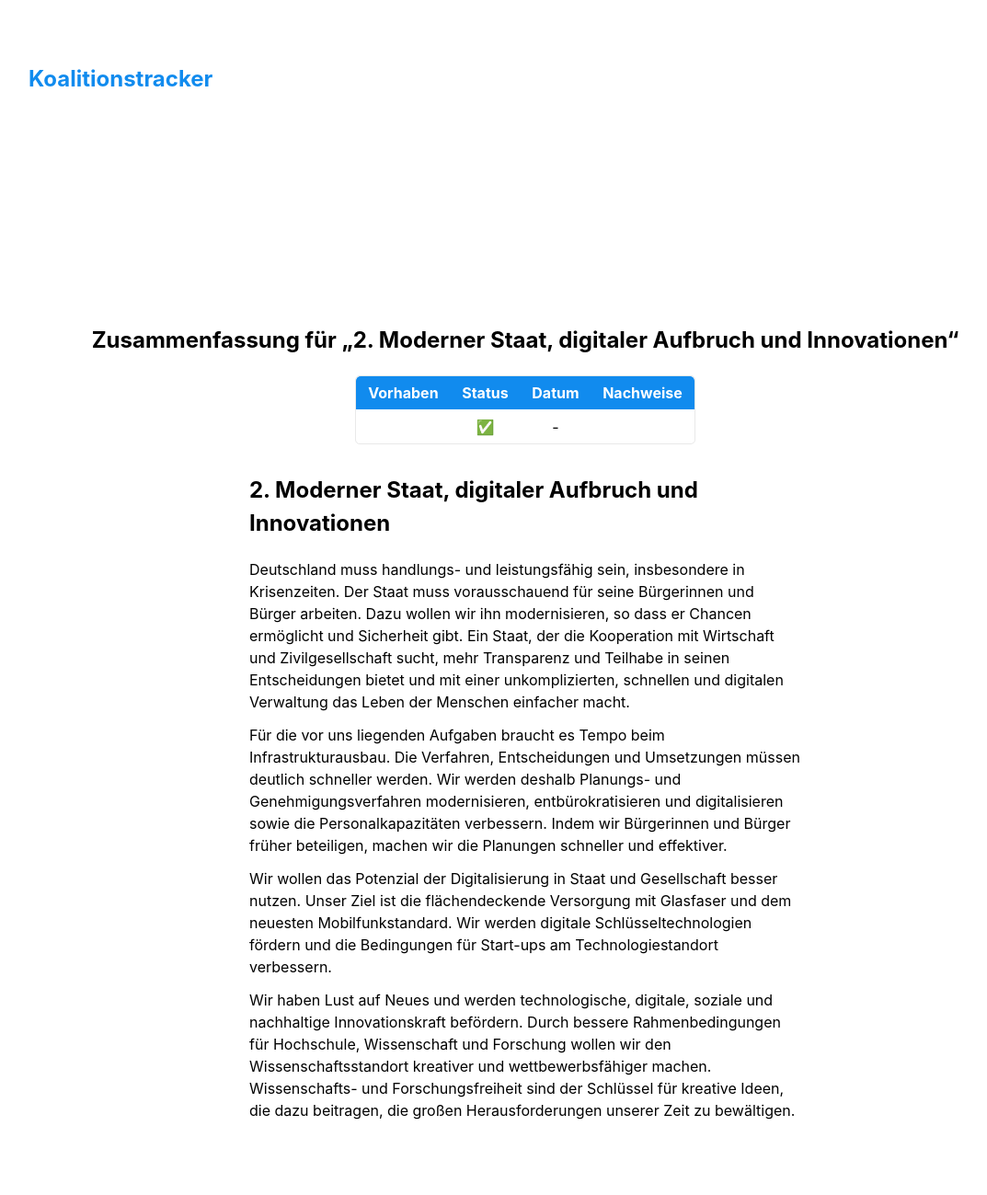
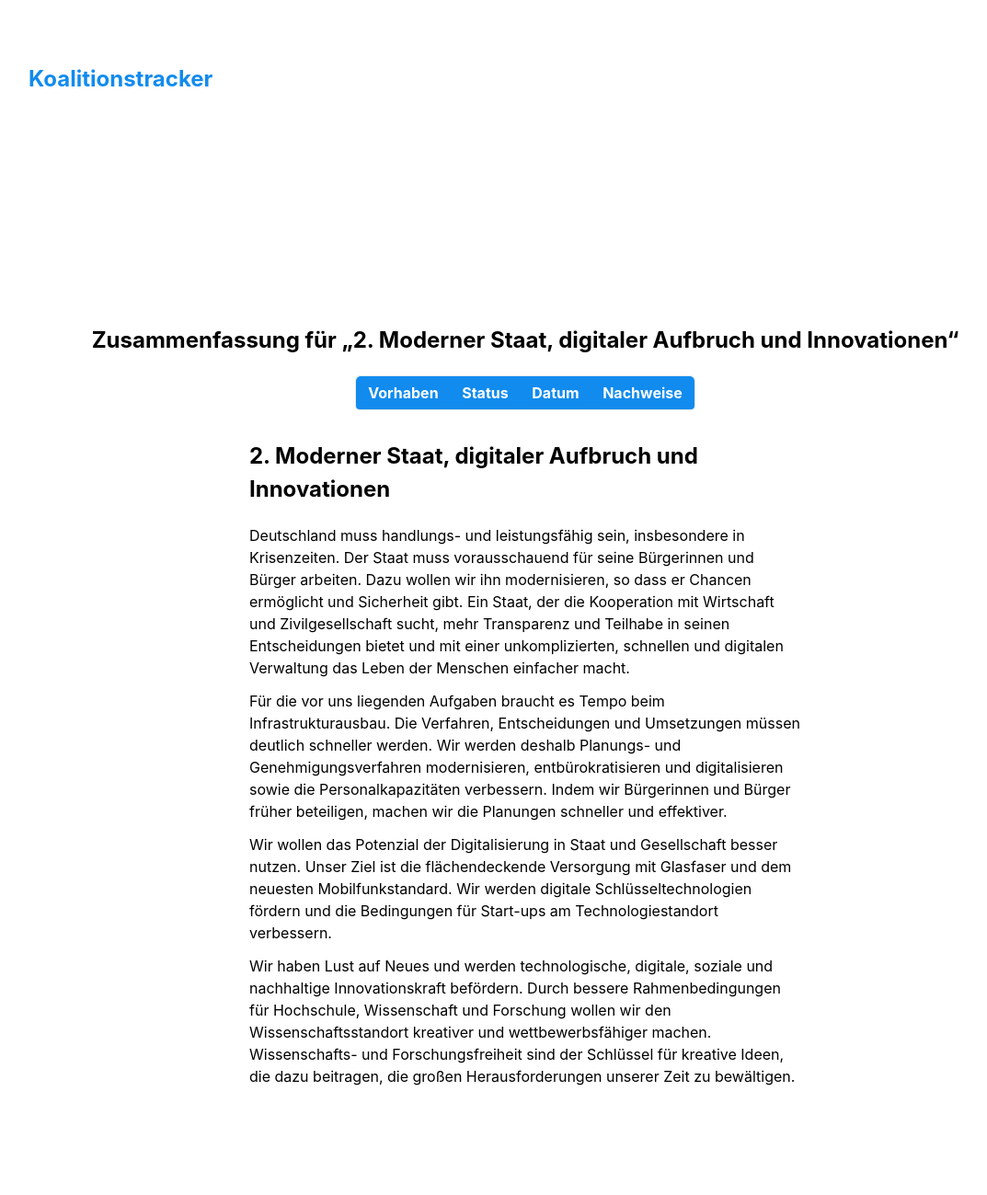
Before and after one commit to okfde/koalitionstracker, a Jekyll site: the page built from _chapters/2-0-moderner-staat-digitaler-aufbruch-und-innovationen.md, in a window 1280 px wide. Shown: the whole page at 92% size, without its empty margins (69-1142 px from the left). Built offline with Jekyll 4.4.1, drawn with Linux system fonts in a browser that asks for light colours; after the commit the page ends 1262 px from its top, so only the background shows below that.

```diff
--- a/_chapters/2-0-moderner-staat-digitaler-aufbruch-und-innovationen.md
+++ b/_chapters/2-0-moderner-staat-digitaler-aufbruch-und-innovationen.md
@@ -1,8 +1,7 @@
 ---
 title: "2. Moderner Staat, digitaler Aufbruch und Innovationen"
 section: ""
-statements:
- -
+statements: []
 
 ---
 
```
